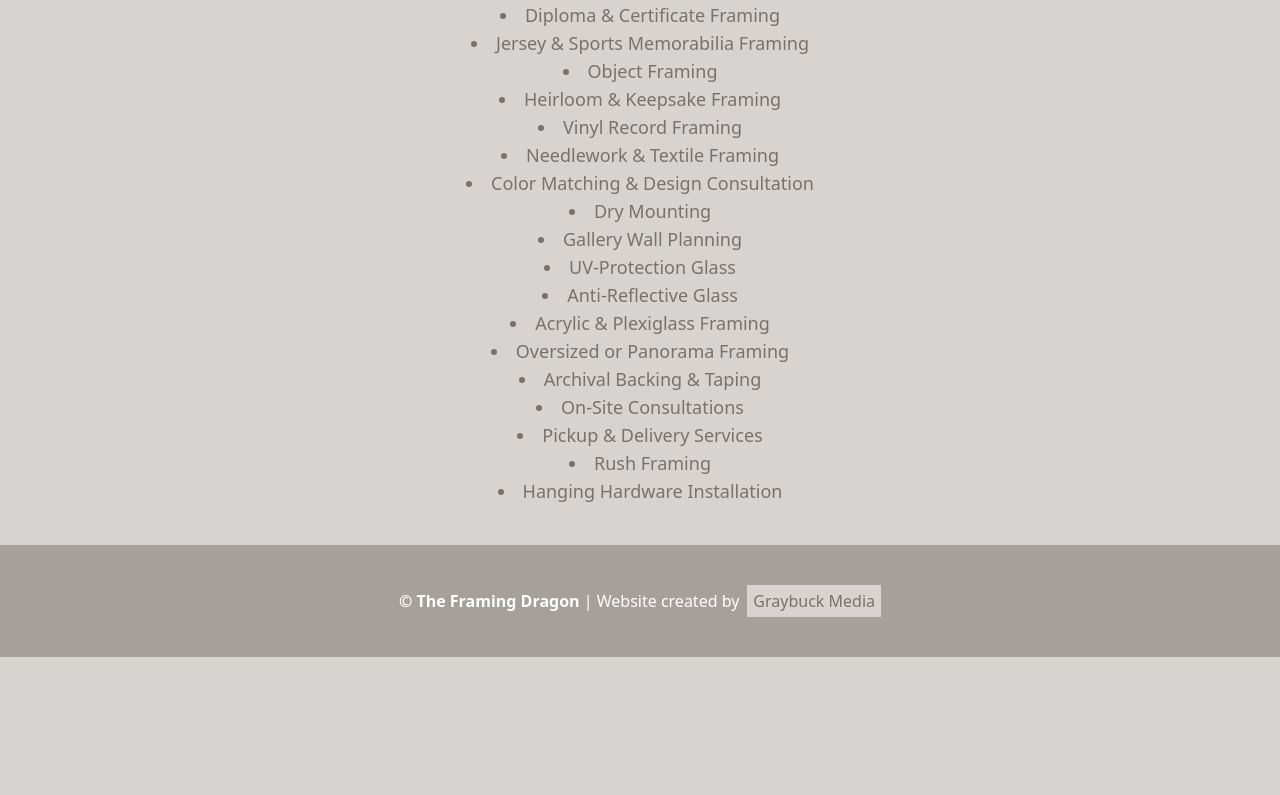
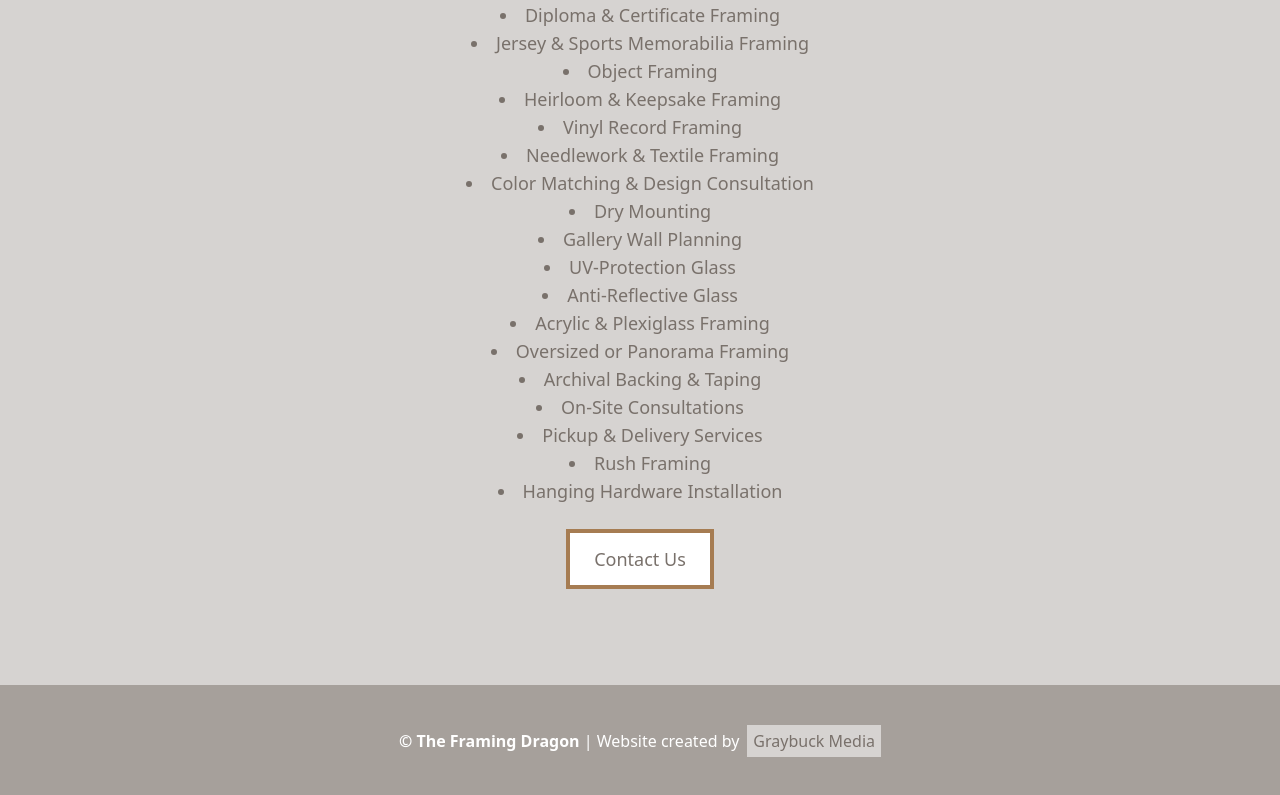
Before and after one commit to DeBoer753/fdpc-APP, a Next.js app: page /route-services in a window 1280 px wide. Shown: the part 879-1674 px from the top of the page. Before the commit the page ends 1536 px from the top, so only its background shows below. Built offline with nearby package versions, Linux system fonts and the light colour scheme.

Commit message:
title/descirption, about and service page buttons added

```diff
--- a/src/app/components/custom/Navbar.tsx
+++ b/src/app/components/custom/Navbar.tsx
@@ -81,7 +81,7 @@ export default function Navbar() {
         </div>
 
         {/* Sidebar Links (No Image Backgrounds) */}
-        <nav className="flex flex-col space-y-4 p-6 text-lg">
+        <nav className="flex flex-col space-y-4 p-6 text-lg ">
           {[
             { name: "Home", href: "/" },
             { name: "About Us", href: "/route-about" },
--- a/src/app/components/home-components/Carousel.tsx
+++ b/src/app/components/home-components/Carousel.tsx
@@ -208,7 +208,7 @@ export default function Carousel() {
 
         <a href="/route-services">
           <button className="px-6 py-3 border-4 border-[#a67c52] bg-white text-stone-500 text-lg font-medium transition-all duration-300 hover:text-white hover:bg-stone-400 cursor-pointer mb-20">
-            Learn More
+            Our Services
           </button>
         </a>
       </div>
--- a/src/app/layout.tsx
+++ b/src/app/layout.tsx
@@ -4,8 +4,8 @@ import "./globals.css";
 import type { Metadata } from "next";
 
 export const metadata: Metadata = {
-  title: "The Framing Dragon",
-  description: "Custom Framing in Marin County",
+  title: "The Framing Dragon | Custom Framing in Mill Valley",
+  description: "A Bay Area trusted custom framing shop. Get high-quality frames for photos, artwork, posters, and collectibles at The Framing Dragon.",
   icons: {
     icon: "/src/favicon.ico", // Add this line
   },
--- a/src/app/route-about/page.tsx
+++ b/src/app/route-about/page.tsx
@@ -50,6 +50,14 @@ export default function About() {
         <p className="text-stone-500 px-4 sm:px-6 sm:text-center md:text-left lg:text-left mx-auto">
           For five years, Bill trained him in the art and discipline of custom framing. Eventually, Raphael took over the business and became the new steward of Framing Dragon — where he’s been framing with purpose for over 30 years.
         </p>
+
+
+        <a href="/route-services" className="mx-auto">
+          <button className=" px-6 py-3 border-4 border-[#a67c52] bg-white text-stone-500 text-md font-medium transition-all duration-300 hover:text-white hover:bg-stone-400 cursor-pointer">
+            Our Services
+          </button>
+        </a>
+
       </motion.div>
     </div>
   );
--- a/src/app/route-services/page.tsx
+++ b/src/app/route-services/page.tsx
@@ -39,7 +39,7 @@ const services = [
 export default function Services() {
 
     return (
-      <div className="flex justify-center bg-gray-200 min-h-screen p-4 bg-stone-300">
+      <div className="flex flex-col items-center justify-center bg-gray-200 min-h-screen p-4 bg-stone-300">
 
         {/* Motion applied to the main content container */}
         <motion.div
@@ -74,6 +74,12 @@ export default function Services() {
           </div>
         </motion.div>
 
+        <a href="/route-contact">
+          <button className="px-6 py-3 border-4 border-[#a67c52] bg-white text-stone-500 text-lg font-medium transition-all duration-300 hover:text-white hover:bg-stone-400 cursor-pointer mb-20">
+            Contact Us
+          </button>
+        </a>
+
       </div>
     );
 }
```
